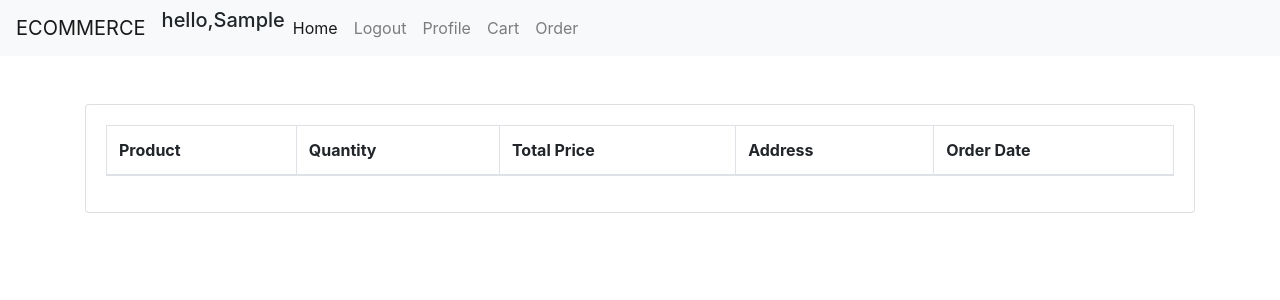
After one commit to Shamila-p/ecommerce, a Django app: page /order in a window 1280 px wide. The commit adds this page. Shown: the top 300 px of the page. Run offline with Django 4.2, Linux system fonts and the light colour scheme; the visitor is signed in with stand-in values (Sample User, id 1); lists and menus that the app fills with data are empty; some libraries are stand-ins or nearby versions.

Commit message:
order management

```diff
--- a/super_admin/urls.py
+++ b/super_admin/urls.py
@@ -20,6 +20,7 @@ urlpatterns = [
     path('product/add', views.add_product, name='add_product'),
     path('product/edit/<int:product_id>', views.edit_product, name='edit_product'),
     path('product/delete/<int:product_id>', views.delete_product, name='delete_product'),
+    path('orders', views.orders, name='orders'),
 
 
 ]
--- a/user/models.py
+++ b/user/models.py
@@ -1,6 +1,8 @@
+from xml.parsers.expat import model
 from django.db import models
 from django.contrib.auth.models import AbstractUser
 from super_admin.models import Product
+from datetime import datetime
 
 # Create your models here.
 
@@ -26,3 +28,11 @@ class Cart(models.Model):
     @property
     def total_price(self):
         return self.product.price * self.quantity
+
+class Order(models.Model):
+    product = models.ForeignKey(Product, on_delete=models.CASCADE)
+    quantity = models.IntegerField()
+    user = models.ForeignKey(CustomUser, on_delete=models.CASCADE)
+    total_price=models.IntegerField()
+    address=models.TextField()
+    ordered_date=models.DateTimeField(default=datetime.now())
--- a/user/templates/base.html
+++ b/user/templates/base.html
@@ -8,6 +8,8 @@
   <title>ECOMMERCE</title>
   <link rel="stylesheet" href="https://cdn.jsdelivr.net/npm/bootstrap@4.0.0/dist/css/bootstrap.min.css"
     integrity="sha384-Gn5384xqQ1aoWXA+058RXPxPg6fy4IWvTNh0E263XmFcJlSAwiGgFAW/dAiS6JXm" crossorigin="anonymous">
+  <link rel="stylesheet" type="text/css"
+    href="http://ajax.aspnetcdn.com/ajax/jquery.dataTables/1.9.4/css/jquery.dataTables.css" />
 </head>
 
 <body>
@@ -18,7 +20,7 @@
       aria-controls="navbarNavAltMarkup" aria-expanded="false" aria-label="Toggle navigation">
       <span class="navbar-toggler-icon"></span>
     </button>
-    <div class="collapse navbar-collapse" id="navbarNavAltMarkup"   >
+    <div class="collapse navbar-collapse" id="navbarNavAltMarkup">
       <div class="navbar-nav">
         {% if request.user.is_authenticated %}
         <h5>hello,{{request.user.first_name}}</h5>
@@ -32,6 +34,7 @@
         <a href="/logout" class="nav-item nav-link">Logout</a>
         <a class="nav-item nav-link" href="/user/profile">Profile</a>
         <a class="nav-item nav-link" href="/cart">Cart</a>
+        <a class="nav-item nav-link" href="/order">Order</a>
 
         {% else %}
         <a class="nav-item nav-link" href="/signup">Signup</a>
@@ -50,17 +53,19 @@
 
     {%endblock%}
   </div>
+  <script src="https://code.jquery.com/jquery-3.6.0.js" integrity="sha256-H+K7U5CnXl1h5ywQfKtSj8PCmoN9aaq30gDh27Xc0jk=" crossorigin="anonymous"></script>
+  <script type="text/javascript" charset="utf8"
+    src="http://ajax.aspnetcdn.com/ajax/jquery.dataTables/1.9.4/jquery.dataTables.min.js"></script>
 
-
-  <script src="https://code.jquery.com/jquery-3.2.1.slim.min.js"
-    integrity="sha384-KJ3o2DKtIkvYIK3UENzmM7KCkRr/rE9/Qpg6aAZGJwFDMVNA/GpGFF93hXpG5KkN"
-    crossorigin="anonymous"></script>
   <script src="https://cdn.jsdelivr.net/npm/popper.js@1.12.9/dist/umd/popper.min.js"
     integrity="sha384-ApNbgh9B+Y1QKtv3Rn7W3mgPxhU9K/ScQsAP7hUibX39j7fakFPskvXusvfa0b4Q"
     crossorigin="anonymous"></script>
   <script src="https://cdn.jsdelivr.net/npm/bootstrap@4.0.0/dist/js/bootstrap.min.js"
     integrity="sha384-JZR6Spejh4U02d8jOt6vLEHfe/JQGiRRSQQxSfFWpi1MquVdAyjUar5+76PVCmYl"
     crossorigin="anonymous"></script>
+  {%block script%}
+
+  {%endblock%}
 
 </body>
 
--- a/user/templates/cart.html
+++ b/user/templates/cart.html
@@ -63,4 +63,8 @@
         </div>
     </div>
 </div>
+<br>
+<div>
+<a href="/cart/check_out" class="btn btn-primary" style="margin-left: 500px;">CHECK OUT</a>
+</div>
 {%endblock%}
--- /dev/null
+++ b/user/templates/order_view.html
@@ -0,0 +1,44 @@
+{% extends "base.html" %}
+
+{% block content %}
+<div class="row">
+    <div class="col-12 grid-margin">
+        <div class="card">
+            <div class="card-body">
+                <div class="table-responsive">
+                    <table class="table  table-striped table-bordered" id="order_table">
+                        <thead>
+                            <tr>
+                                <th> Product </th>
+                                <th>Quantity</th>
+                                <th>Total Price</th>
+                                <th>Address</th>
+                                <th>Order Date</th>
+                            </tr>
+                        </thead>
+                        <tbody>
+                            {%for order in orders%}
+                            <tr>
+                                <td>{{order.product.name}}</td>
+                                <td>{{order.quantity}}</td>
+                                <td>{{order.total_price}}</td>
+                                <td>{{order.address}}</td>
+                                <td>{{order.ordered_date}}</td>
+                            </tr>
+                            {%endfor%}
+                        </tbody>
+                    </table>
+                </div>
+            </div>
+        </div>
+    </div>
+</div>
+
+{%endblock%}
+{%block script%}
+<script>
+    $(function () {
+        $("#order_table").dataTable();
+    });
+</script>
+{%endblock%}
--- a/user/urls.py
+++ b/user/urls.py
@@ -16,6 +16,8 @@ urlpatterns = [
     path('cart/remove/<int:cart_item_id>', views.remove_item, name='remove_item'),
     path('cart/quantity_add/<int:cart_item_id>', views.quantity_add, name='quantity_add'),
     path('cart/quantity_minus/<int:cart_item_id>', views.quantity_minus, name='quantity_minus'),
+    path('cart/check_out',views.check_out,name='check_out'),
+    path('order',views.order,name='order')
 
 
 
--- a/user/views.py
+++ b/user/views.py
@@ -1,6 +1,9 @@
+from datetime import date, datetime
 from distutils.log import log
 import email
 from email.mime import image
+from itertools import product
+from unicodedata import name
 from wsgiref.util import request_uri
 from django.shortcuts import render, redirect
 from django.contrib import messages
@@ -8,9 +11,10 @@ from django.contrib.auth.models import auth
 from django.utils.http import url_has_allowed_host_and_scheme
 from django.conf import settings
 from django.contrib.auth import logout
-from .models import Cart, CustomUser
+from .models import Cart, CustomUser, Order
 from super_admin.models import Product
 from django.contrib.auth.decorators import login_required
+from datetime import datetime
 
 
 def home(request):
@@ -124,6 +128,34 @@ def remove_item(request, cart_item_id):
         return redirect('/cart')
 
 
+@login_required
+def check_out(request):
+    if request.method == 'GET':
+        cart_items = Cart.objects.filter(user_id=request.user.id)
+        total_price = 0
+        for cart_item in cart_items:
+            total_price = total_price + cart_item.total_price
+        return render(request, 'order.html', {'cart_items': cart_items, 'total_price': total_price})
+    if request.method == 'POST':
+
+        address = request.POST['address']
+        cart_items = Cart.objects.filter(user_id=request.user.id)
+        for cart_item in cart_items:
+            product_id = cart_item.product_id
+            quantity = cart_item.quantity
+            total_price = cart_item.total_price
+            date_time = datetime.now()
+            Order.objects.create(user_id=request.user.id, product_id=product_id, quantity=quantity,
+                                 address=address, total_price=total_price, ordered_date=date_time)
+        cart_items.delete()
+        return redirect('/')
+
+@login_required
+def order(request):
+    if request.method=='GET':
+        orders=Order.objects.filter(user_id=request.user.id)
+        return render(request,'order_view.html',{'orders':orders})
+
 def login(request):
     if request.user.is_authenticated:
         return redirect('/')
```
Also changed, not shown: super_admin/templates/admin_base.html (+16 -32 lines), super_admin/templates/admin_order.html (added, +47 -0 lines), super_admin/views.py (+10 -2 lines), user/templates/order.html (added, +25 -0 lines), user/migrations/0004_order.py (added), user/migrations/0005_remove_order_orderd_date_order_ordered_date.py (added).
